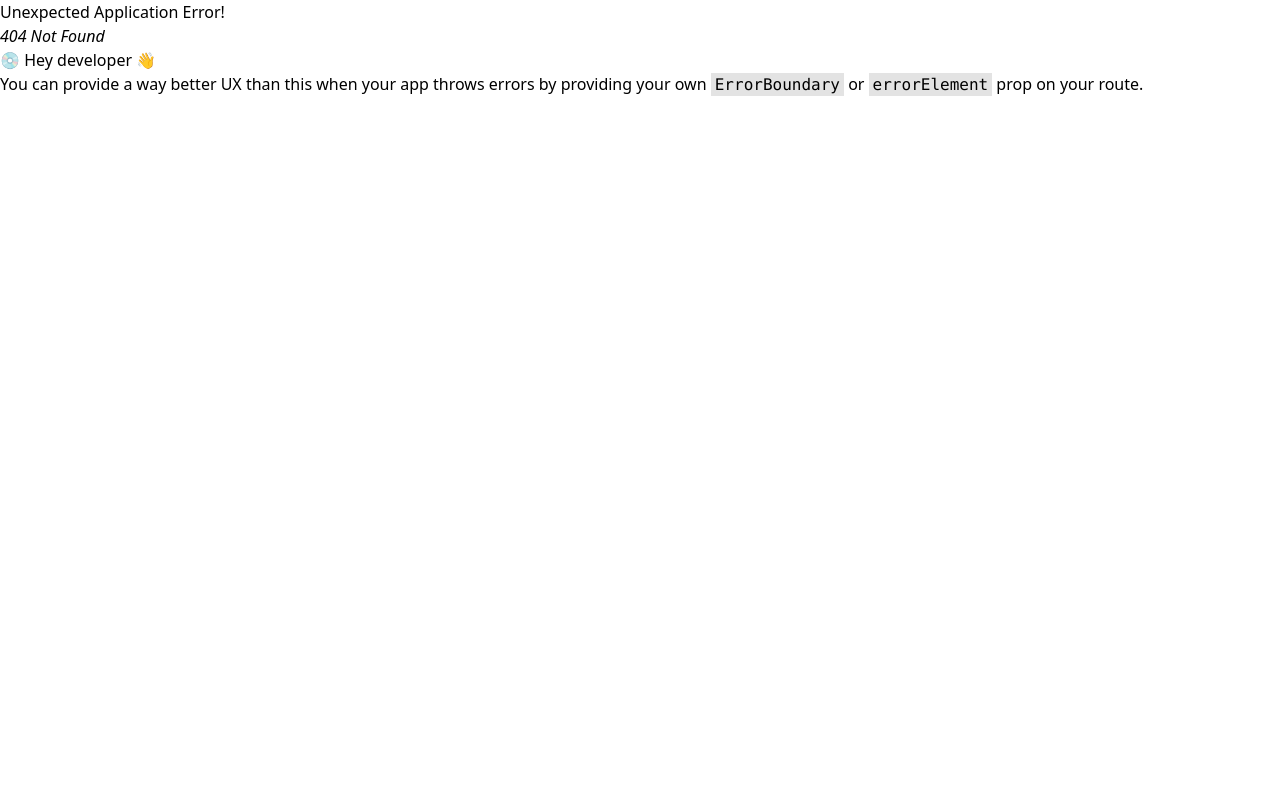
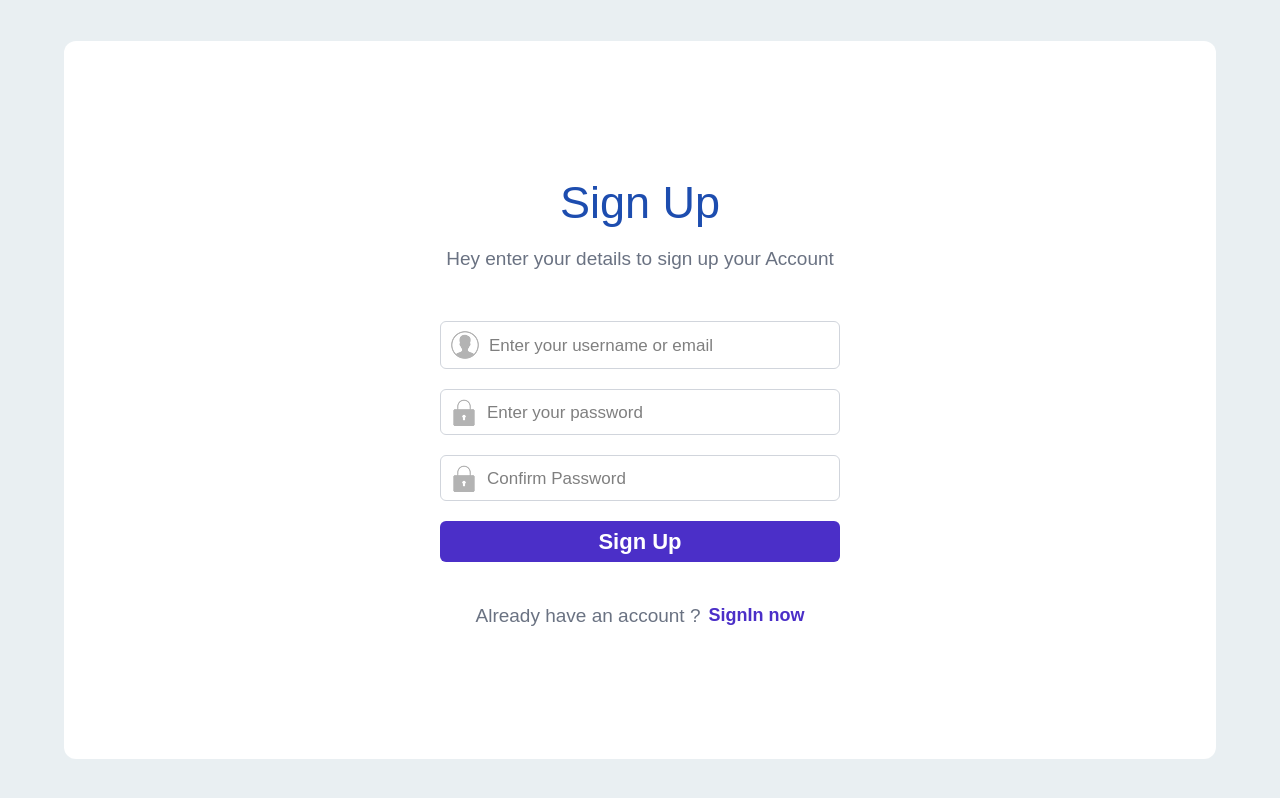
Before and after one commit to UchithmaSenevirathne/learn-sync, a React (Vite) app: page /register in a window 1280 px wide. Before the commit this address had no page. Built offline with nearby package versions, Linux system fonts and the light colour scheme.

Commit message:
login and signup pages completed

```diff
--- /dev/null
+++ b/src/components/SideBar.jsx
@@ -0,0 +1,5 @@
+export const SideBar = () => {
+    return (
+        <></>
+    )
+}
--- /dev/null
+++ b/src/pages/Login.jsx
@@ -0,0 +1,35 @@
+import User from "/src/assets/authriz-assets/User.png"
+import Lock from "/src/assets/authriz-assets/Lock.png"
+import {useNavigate} from "react-router-dom";
+
+export const Login = () => {
+    const navigate = useNavigate()
+
+    return (
+        <div className="bg-[#E9EFF2] flex items-center justify-center font-anek h-screen">
+            <div className="bg-white flex items-center justify-center flex-col w-[90%] py-40 rounded-xl">
+                <h1 className="font-medium text-[45px] text-[#1D4DAF]">Login</h1>
+                <p className="font-medium text-[19px] text-gray-500 p-2">Hey enter your details to sign your Account</p>
+                <form className="w-100 gap-5 flex flex-col mt-10">
+                    <div
+                        className="flex items-center justify-items-start border-1 border-gray-300 rounded-md w-full gap-2 p-2">
+                        <img src={User} alt="User"/>
+                        <input type="email" placeholder="Enter your username or email"
+                               className="flex-1 text-[17px] font-medium focus:outline-none"/>
+                    </div>
+                    <div
+                        className="flex items-center justify-items-start border-1 border-gray-300 rounded-md w-full gap-2 p-2">
+                        <img src={Lock} alt="Lock"/>
+                        <input type="password" placeholder="Enter your password"
+                               className="flex-1 text-[17px] font-medium focus:outline-none"/>
+                    </div>
+                    <button className="text-[22px] font-semibold bg-[#4B2FC8] text-white p-1 rounded-md cursor-pointer">Login In</button>
+                </form>
+                <div className="flex gap-2 mt-10">
+                    <p className="text-[19px] font-medium text-gray-500">Don’t have an Account ?</p>
+                    <a className="text-[#4B2FC8] text-[18px] font-semibold cursor-pointer" onClick={() => navigate("/register")}>Signup now</a>
+                </div>
+            </div>
+        </div>
+    )
+}
--- /dev/null
+++ b/src/pages/Register.jsx
@@ -0,0 +1,42 @@
+import User from "/src/assets/authriz-assets/User.png"
+import Lock from "/src/assets/authriz-assets/Lock.png"
+import {useNavigate} from "react-router-dom";
+
+export const Register = () => {
+    const navigate = useNavigate()
+
+    return (
+        <div className="bg-[#E9EFF2] flex items-center justify-center font-anek h-screen">
+            <div className="bg-white flex items-center justify-center flex-col w-[90%] py-32 rounded-xl">
+                <h1 className="font-medium text-[45px] text-[#1D4DAF]">Sign Up</h1>
+                <p className="font-medium text-[19px] text-gray-500 p-2">Hey enter your details to sign up your Account</p>
+                <form className="w-100 gap-5 flex flex-col mt-10">
+                    <div
+                        className="flex items-center justify-items-start border-1 border-gray-300 rounded-md w-full gap-2 p-2">
+                        <img src={User} alt="User"/>
+                        <input type="email" placeholder="Enter your username or email"
+                               className="flex-1 text-[17px] font-medium focus:outline-none"/>
+                    </div>
+                    <div
+                        className="flex items-center justify-items-start border-1 border-gray-300 rounded-md w-full gap-2 p-2">
+                        <img src={Lock} alt="Lock"/>
+                        <input type="password" placeholder="Enter your password"
+                               className="flex-1 text-[17px] font-medium focus:outline-none"/>
+                    </div>
+                    <div
+                        className="flex items-center justify-items-start border-1 border-gray-300 rounded-md w-full gap-2 p-2">
+                        <img src={Lock} alt="Lock"/>
+                        <input type="password" placeholder="Confirm Password"
+                               className="flex-1 text-[17px] font-medium focus:outline-none"/>
+                    </div>
+                    <button className="text-[22px] font-semibold bg-[#4B2FC8] text-white p-1 rounded-md cursor-pointer" onClick={() => navigate("/login")}>Sign Up
+                    </button>
+                </form>
+                <div className="flex gap-2 mt-10">
+                    <p className="text-[19px] font-medium text-gray-500">Already have an account ?</p>
+                    <a className="text-[#4B2FC8] text-[18px] font-semibold cursor-pointer" onClick={() => navigate("/login")}>SignIn now</a>
+                </div>
+            </div>
+        </div>
+    )
+}
--- a/src/pages/website/Navbar.jsx
+++ b/src/pages/website/Navbar.jsx
@@ -1,6 +1,9 @@
 import navIcon from '/src/assets/website-assets/icons/StudentMale.png'
+import {useNavigate} from "react-router-dom";
 
 export const Navbar = () => {
+    const navigate = useNavigate()
+
     return (
         <div className="bg-[#FFFFFF] flex items-center justify-between font-anek text-lg h-[92px] px-50 shadow-md z-10 relative text-[#1A2D62]">
             <div className="flex items-center justify-center gap-2">
@@ -16,7 +19,7 @@ export const Navbar = () => {
                 </ul>
             </div>
             <div>
-                <button className="bg-[#32CB81] font-semibold text-[18px] text-white rounded-2xl w-[138px] h-[43px]">Login</button>
+                <button className="bg-[#32CB81] font-semibold text-[18px] text-white rounded-2xl w-[138px] h-[43px] cursor-pointer" onClick={() => navigate("/login")}>Login</button>
             </div>
         </div>
     )
```
Also changed, not shown: src/App.jsx (+10 -0 lines), src/assets/authriz-assets/Lock.png (added), src/assets/authriz-assets/User.png (added), src/layout/PrivateLayout.jsx (added).
